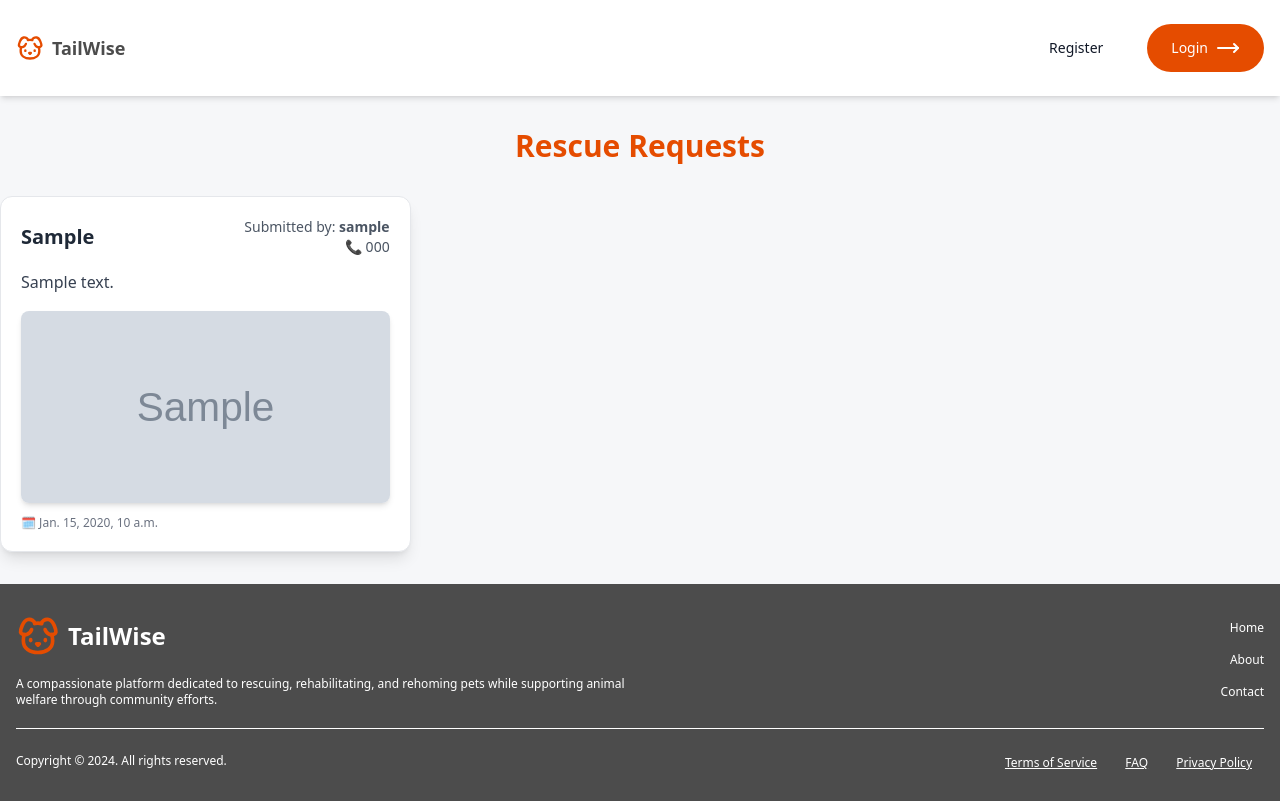
After one commit to srishticampus/Animal_Welfare_Platform_Python, a Django app: page /users/user_rescue-list/ in a window 1280 px wide. The commit adds this page. Run offline with Django 5.2, Linux system fonts and the light colour scheme; tables that the repository leaves empty hold one stand-in row (values such as "Sample post"); grey boxes marked "Sample" are stand-in pictures; style sheets or scripts are compiled from the project's sources; some libraries are stand-ins or nearby versions.

Commit message:
added rescue list for users

```diff
--- a/templates/base.html
+++ b/templates/base.html
@@ -67,7 +67,7 @@
         <li><a class="hover:text-[#e54c00] transition" href="{% url 'donation_page' %}">Donation</a></li>
         <li><a class="hover:text-[#e54c00] transition" href="{% url 'admin_panel:hospital_list' %}">Hospitals</a></li>
         <li><a class="hover:text-[#e54c00] transition" href="{% url 'add_pet' %}">Add Pets</a></li>
-
+        <li><a class="hover:text-[#e54c00] transition" href="{% url 'user_rescue_list' %}">Rescue List</a></li>
         <li><a class="hover:text-[#e54c00] transition" href="{% url 'about_page' %}">About</a></li>
         <li><a class="hover:text-[#e54c00] transition" href="{% url 'contact_page' %}">Contact</a></li>
       </ul>
--- /dev/null
+++ b/users/templates/users/rescue_list.html
@@ -0,0 +1,49 @@
+{% extends "base.html" %}
+{% block content %}
+
+<section class="container mx-auto px-3 lg:px-0 py-8">
+    <h1 class="text-3xl font-bold text-[#E54C00] text-center">Rescue Requests</h1>
+
+    <div class="grid grid-cols-1 md:grid-cols-2 lg:grid-cols-3 gap-6 mt-8">
+        {% for request in rescue_requests %}
+        <div class="bg-white shadow-lg rounded-xl overflow-hidden border border-gray-200 p-5">
+            <div class="flex items-center justify-between">
+                <h2 class="text-xl font-semibold text-gray-800">{{ request.location }}</h2>
+                <div class="text-right">
+                    <p class="text-sm text-gray-600">Submitted by: <span class="font-semibold">{{ request.user.username }}</span></p>
+                    <p class="text-sm text-gray-600">📞 {{ request.user.userprofile.phone_number }}</p>
+                </div>
+            </div>
+
+            <p class="mt-3 text-gray-700 leading-relaxed">{{ request.description }}</p>
+
+            {% if request.image %}
+                <div class="mt-4">
+                    <img src="{{ request.image.url }}" alt="Rescue Image" class="w-full h-48 object-cover rounded-lg shadow-md">
+                </div>
+            {% endif %}
+
+            <p class="text-xs text-gray-500 mt-3">🗓️ {{ request.created_at }}</p>
+
+            {% if request.status == "Accepted" %}
+                <p class="text-green-600 font-semibold mt-4">✅ Rescued by {{ request.accepted_by.user.username }}</p>
+            {% elif request.rejected_by_me %}
+                <p class="text-red-600 font-semibold mt-4">❌ You rejected this request.</p>
+            {% else %}
+                <!-- <div class="mt-5 flex gap-3">
+                    <a href="{% url 'accept_rescue' request.id %}"
+                        class="flex-1 bg-green-500 text-white font-semibold py-2 px-4 rounded-md text-center transition duration-300 hover:bg-green-600">
+                        ✅ Accept
+                    </a>
+                    <a href="{% url 'reject_rescue' request.id %}"
+                        class="flex-1 bg-red-500 text-white font-semibold py-2 px-4 rounded-md text-center transition duration-300 hover:bg-red-600">
+                        ❌ Reject
+                    </a>
+                </div> -->
+            {% endif %}
+        </div>
+        {% endfor %}
+    </div>
+</section>
+
+{% endblock %}
--- a/users/urls.py
+++ b/users/urls.py
@@ -1,5 +1,5 @@
 from django.urls import path
-from .views import register, login_view, logout_view, home, pet_shop, product_detail, cart_page, add_to_cart, remove_from_cart, checkout,order_success,pet_adoption_list,pet_adoption_detail,adoption_form,create_rescue_request,forgot_password,reset_password,user_orders, add_pet, user_pets_list, apply_for_adoption, manage_adoption_requests, update_adoption_status, predict_image, user_profile, edit_user_profile
+from .views import register, login_view, logout_view, home, pet_shop, product_detail, cart_page, add_to_cart, remove_from_cart, checkout,order_success,pet_adoption_list,pet_adoption_detail,adoption_form,create_rescue_request,forgot_password,reset_password,user_orders, add_pet, user_pets_list, apply_for_adoption, manage_adoption_requests, update_adoption_status, predict_image, user_profile, edit_user_profile, user_rescue_list
 
 urlpatterns = [
     path('register/', register, name='register'),
@@ -24,6 +24,9 @@ urlpatterns = [
     path('profile/', user_profile, name='user_profile'),
     path('edit-profile/', edit_user_profile, name='edit_user_profile'),
 
+    path("user_rescue-list/", user_rescue_list, name="user_rescue_list"),
+
+
 
     path("add-pet/", add_pet, name="add_pet"),
     path("user-pets/", user_pets_list, name="user_pets_list"),
--- a/users/views.py
+++ b/users/views.py
@@ -530,6 +530,9 @@ def update_adoption_status(request, request_id, status):
     adoption_request.save()
     return redirect("manage_adoption_requests")
 
+def user_rescue_list(request):
+    rescue_requests = RescueRequest.objects.all().order_by("-created_at")
+    return render(request, "users/rescue_list.html", {"rescue_requests": rescue_requests})
 
 # import numpy as np
 # from tensorflow.keras.models import load_model
```
